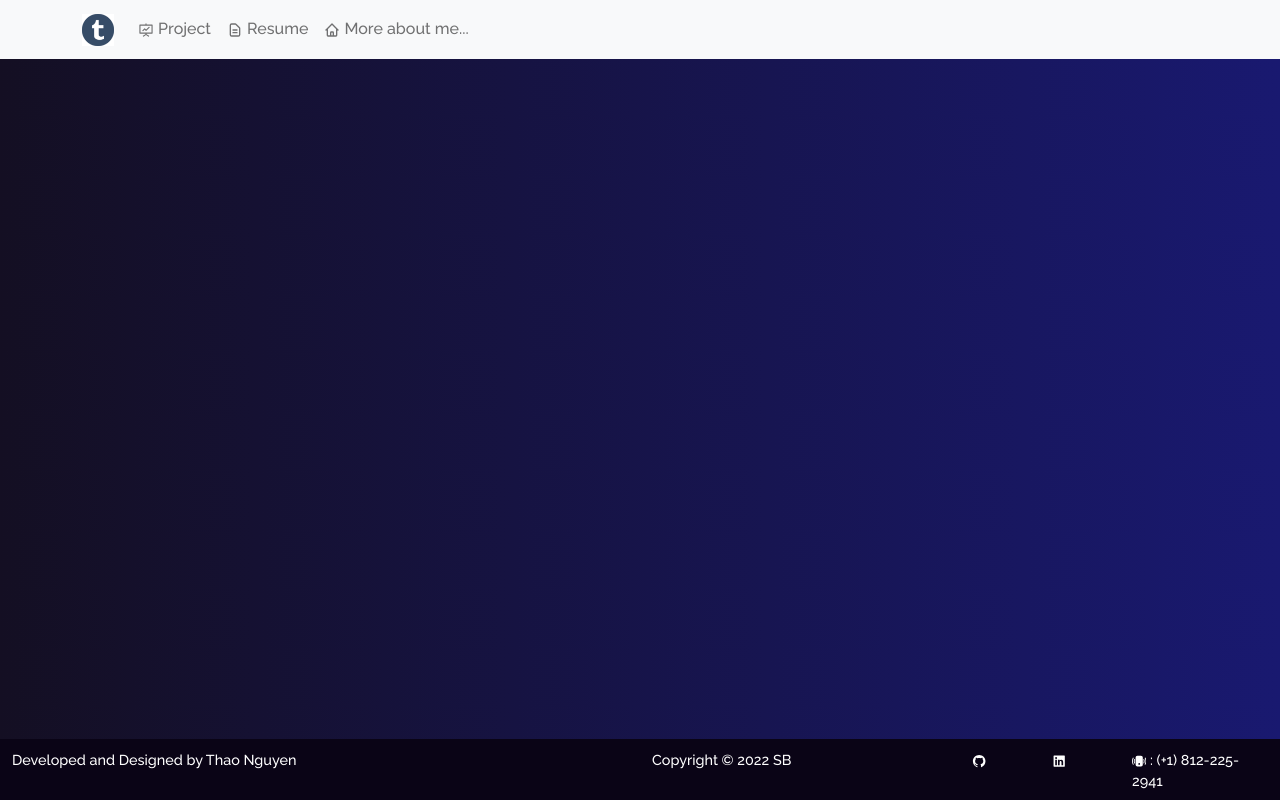
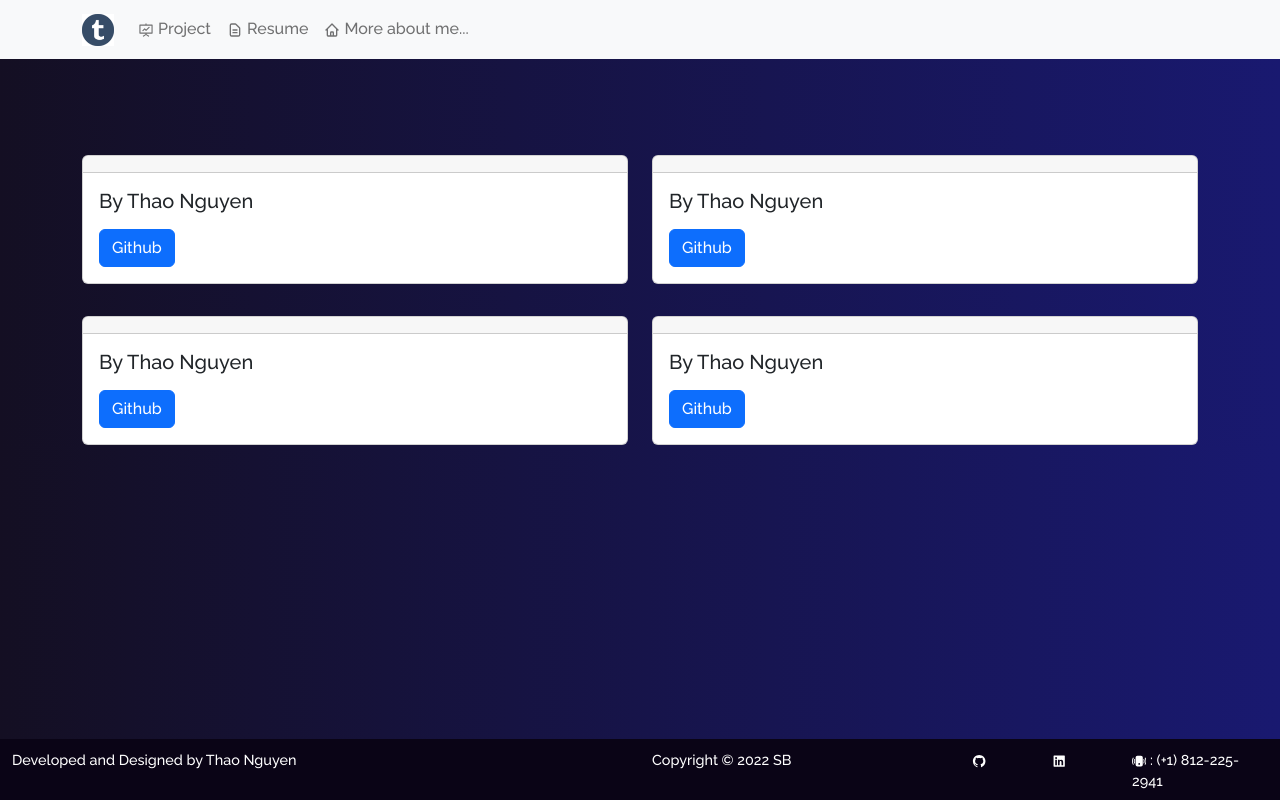
Before and after one commit to ntphuongthao/Personal-Portfolio, a React (Create React App) app: page /project in a window 1280 px wide. Built offline with nearby package versions, Linux system fonts and the light colour scheme.

Commit message:
Sketch the skeleton of the Projects page

```diff
--- a/src/components/Project/Project.js
+++ b/src/components/Project/Project.js
@@ -1,3 +1,26 @@
+import ProjectCard from './ProjectCard';
+import { Container, Row, Col } from 'react-bootstrap';
+
 export default function Project() {
-  return;
+  return (
+    <Container className="project-container">
+      <Row className="project-row">
+        <Col>
+          <ProjectCard />
+        </Col>
+        <Col>
+          <ProjectCard />
+        </Col>
+      </Row>
+
+      <Row className="project-row">
+        <Col>
+          <ProjectCard />
+        </Col>
+        <Col>
+          <ProjectCard />
+        </Col>
+      </Row>
+    </Container>
+  );
 }
--- /dev/null
+++ b/src/components/Project/ProjectCard.js
@@ -0,0 +1,18 @@
+import Button from 'react-bootstrap/Button';
+import Card from 'react-bootstrap/Card';
+
+function ProjectCard(props) {
+  const { name, description } = props;
+  return (
+    <Card>
+      <Card.Header>{name}</Card.Header>
+      <Card.Body>
+        <Card.Title>By Thao Nguyen</Card.Title>
+        <Card.Text>{description}</Card.Text>
+        <Button variant="primary">Github</Button>
+      </Card.Body>
+    </Card>
+  );
+}
+
+export default ProjectCard;
--- a/src/index.css
+++ b/src/index.css
@@ -103,6 +103,15 @@ body[data-theme='light'] .social-media-light {
   margin-top: 30px;
 }
 
+/* PROJECTS */
+.project-container {
+  margin-top: 6rem;
+}
+
+.project-row {
+  margin-top: 2rem;
+}
+
 /* FOOTER */
 
 .footer {
```
